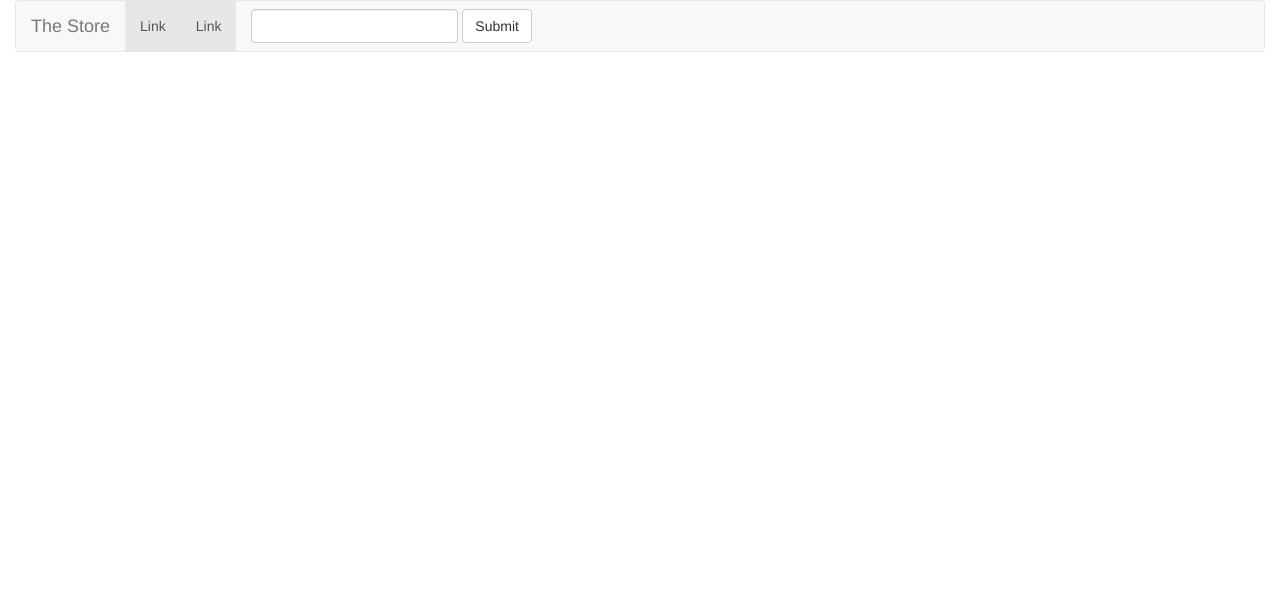
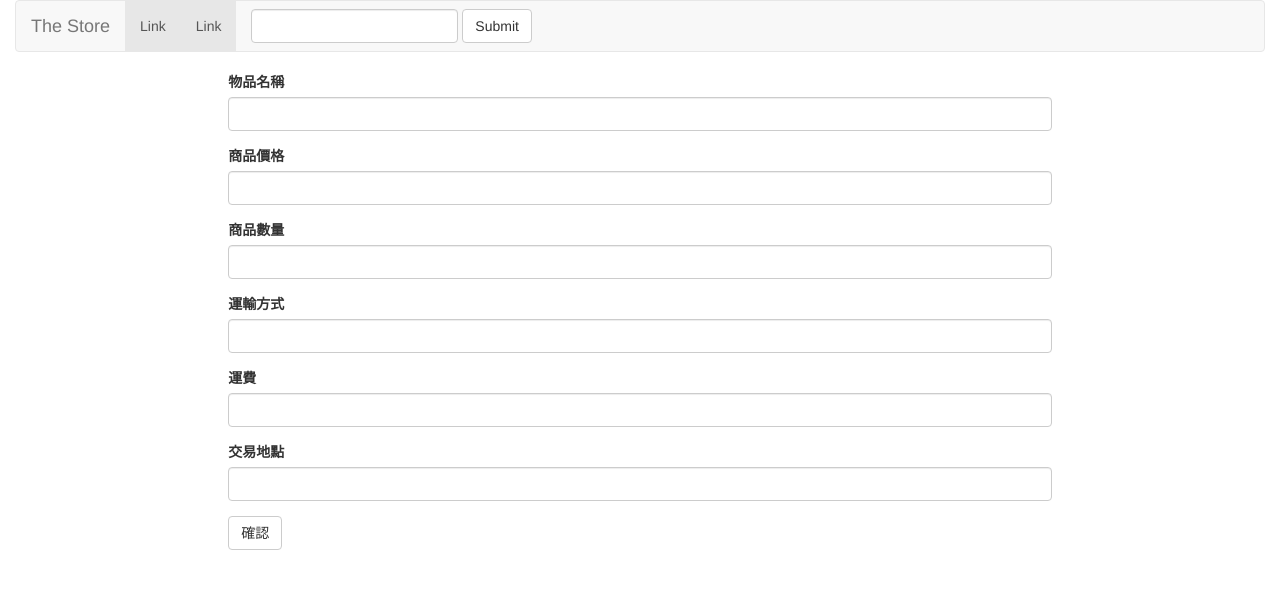
Before and after one commit to yanwumo/TheStore, a PHP site: page /new_item.php in a window 1280 px wide. Shown: the top 589 px of the page. Run offline with PHP 8.4, Linux system fonts and the light colour scheme.

```diff
--- a/new_item.php
+++ b/new_item.php
@@ -3,7 +3,35 @@
     <div class="col-md-2">
     </div>
     <div class="col-md-8">
+        <form role="form" action="post_edit_personal_information.php" method="post">
 
+            <div class="form-group">
+                <label for="title">物品名稱</label>
+                <input type="text" class="form-control" id="title" name="title" >
+            </div>
+            <div class="form-group">
+                <label for="price">商品價格</label>
+                <input type="text" class="form-control" id="price" name="price" >
+            </div>
+            <div class="form-group">
+                <label for="quantity">商品數量</label>
+                <input type="text" class="form-control" id="quantity" name="quantity" >
+            </div>
+            <div class="form-group">
+                <label for="shipping_type">運輸方式</label>
+                <input type="text" class="form-control" id="shipping_type" name="shipping_type">
+            </div>
+            <div class="form-group">
+                <label for="shipping_price">運費</label>
+                <input type="text" class="form-control" id="shipping_price" name="shipping_price">
+            </div>
+            <div class="form-group">
+                <label for="transaction_place">交易地點</label>
+                <input type="text" class="form-control" id="transaction_place" name="transaction_place">
+            </div>
+
+            <button type="submit" class="btn btn-default">確認</button>
+        </form>
     </div>
     <div class="col-md-2">
     </div>
```
